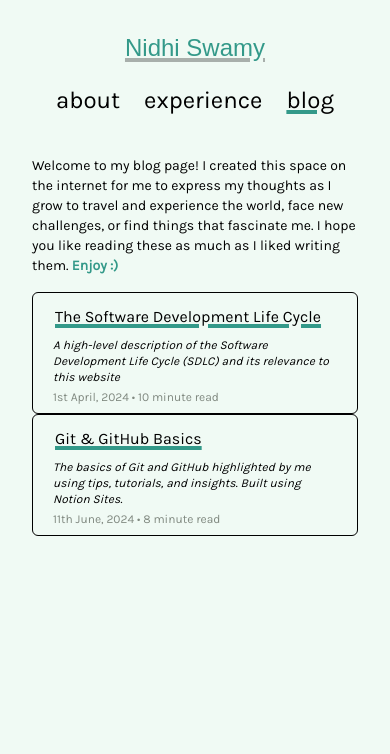
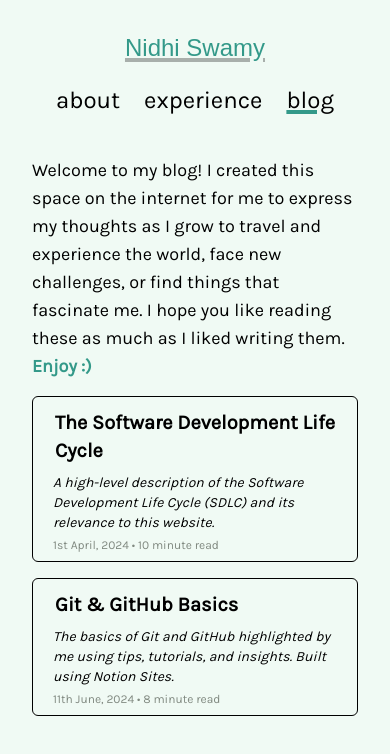
Before and after one commit to nidhiswamy/website, a Next.js app: page /blog in a window 390 px wide. Shown: the top 754 px of the page. Built offline with nearby package versions, Linux system fonts and the light colour scheme; a web font is replaced by a local one.

Commit message:
Polished UI for blog page on mobile screen

```diff
--- a/src/app/blog/blogs.tsx
+++ b/src/app/blog/blogs.tsx
@@ -2,7 +2,7 @@ export const blogs = [
   {
     slug: "/blog/description-of-sdlc",
     title: "The Software Development Life Cycle",
-    header: "A high-level description of the Software Development Life Cycle (SDLC) and its relevance to this website",
+    header: "A high-level description of the Software Development Life Cycle (SDLC) and its relevance to this website.",
     date: "1st April, 2024",
     readtime: "10 minute",
     visibility: "",
@@ -127,4 +127,4 @@ export const blogs = [
   },
 ];
 
-export const blogBlurb = "Welcome to my blog page! I created this space on the internet for me to express my thoughts as I grow to travel and experience the world, face new challenges, or find things that fascinate me.\nI hope you like reading these as much as I liked writing them. "
+export const blogBlurb = "Welcome to my blog! I created this space on the internet for me to express my thoughts as I grow to travel and experience the world, face new challenges, or find things that fascinate me.\nI hope you like reading these as much as I liked writing them. "
--- a/src/app/blog/page.tsx
+++ b/src/app/blog/page.tsx
@@ -5,8 +5,8 @@ import BlogPost from '@/app/ui/BlogPost';
 export default function Blog() {
   return (
       <div>
-        <h1 className="mt-2 sm:mt-4 mx-auto w-full lg:w-2/3 text-sm sm:text-xl text-start sm:text-center lg:whitespace-pre-line pb-4">{blogBlurb}<span className="font-bold text-secondary">Enjoy :)</span></h1>
-        <div className="sm:mt-10 grid-none sm:grid sm:grid-cols-3 sm:grid-rows-3 place-items-start sm:place-items-center gap-2 sm:gap-8">
+        <h1 className="mt-2 sm:mt-4 mx-auto w-full lg:w-2/3 text-lg sm:text-xl text-start sm:text-center lg:whitespace-pre-line pb-4">{blogBlurb}<span className="font-bold text-secondary">Enjoy :)</span></h1>
+        <div className="sm:mt-10 grid-none flex flex-col gap-4 sm:grid sm:grid-cols-3 sm:grid-rows-3 place-items-start sm:place-items-center sm:gap-8">
         { blogs.map((blog, index) => {
             return (
                 <BlogPost
--- a/src/app/ui/BlogPost.tsx
+++ b/src/app/ui/BlogPost.tsx
@@ -17,15 +17,14 @@ export default function BlogPost(props: BlogProps) {
   return (
       <Link
         href={`${props.slug}`}
-        target="_blank"
         className={`${props.visibility} h-min sm:h-full w-full transition-none sm:transition sm:hover:bg-opacity-40 sm:hover:bg-secondary-light sm:hover:shadow-xl duration-300 ease-in-out`}
       >
           <div className="border rounded-md border-slate-600 px-4 py-2 md:py-4 flex flex-col text-start sm:text-center items-start sm:items-center h-full">
-            <h1 className="text-md md:text-2xl lg:text-3xl w-fit sm:w-10/12 underline decoration-4 decoration-secondary sm:no-underline px-1.5 sm:px-0 py-1 sm:py-0 rounded sm:rounded-none sm:bg-none">
+            <h1 className="text-xl font-extrabold md:text-2xl lg:text-3xl w-fit sm:w-10/12 sm:no-underline px-1.5 sm:px-0 py-1 sm:py-0 rounded sm:rounded-none sm:bg-none">
               {props.title}
             </h1>
-            <h4 className="text-xs lg:text-sm sm:text-center italic sm:pt-2 p-1 sm:pb-4 w-fit sm:w-3/4">{props.header}</h4>
-            <p className="mt-auto text-xs lg:text-sm text-gray px-1 sm:px-0">{props.date} • {props.readtime} read</p>
+            <h4 className="text-sm lg:text-sm font-thin sm:text-center italic sm:pt-2 p-1 sm:pb-4 w-fit sm:w-3/4">{props.header}</h4>
+            <p className="mt-auto text-xs font-thin lg:text-sm text-gray px-1 sm:px-0">{props.date} • {props.readtime} read</p>
           </div>
       </Link>
   );
```
